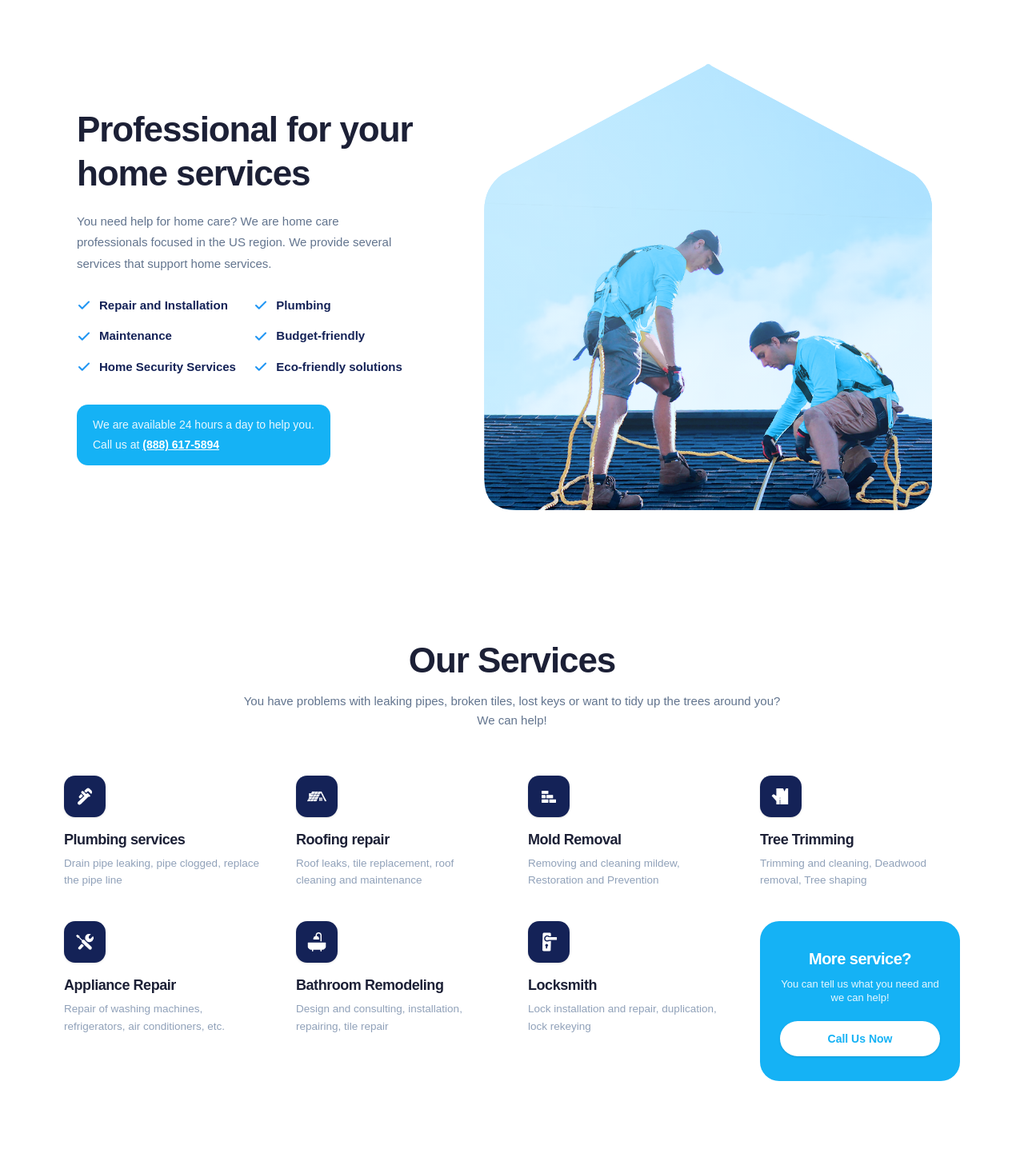
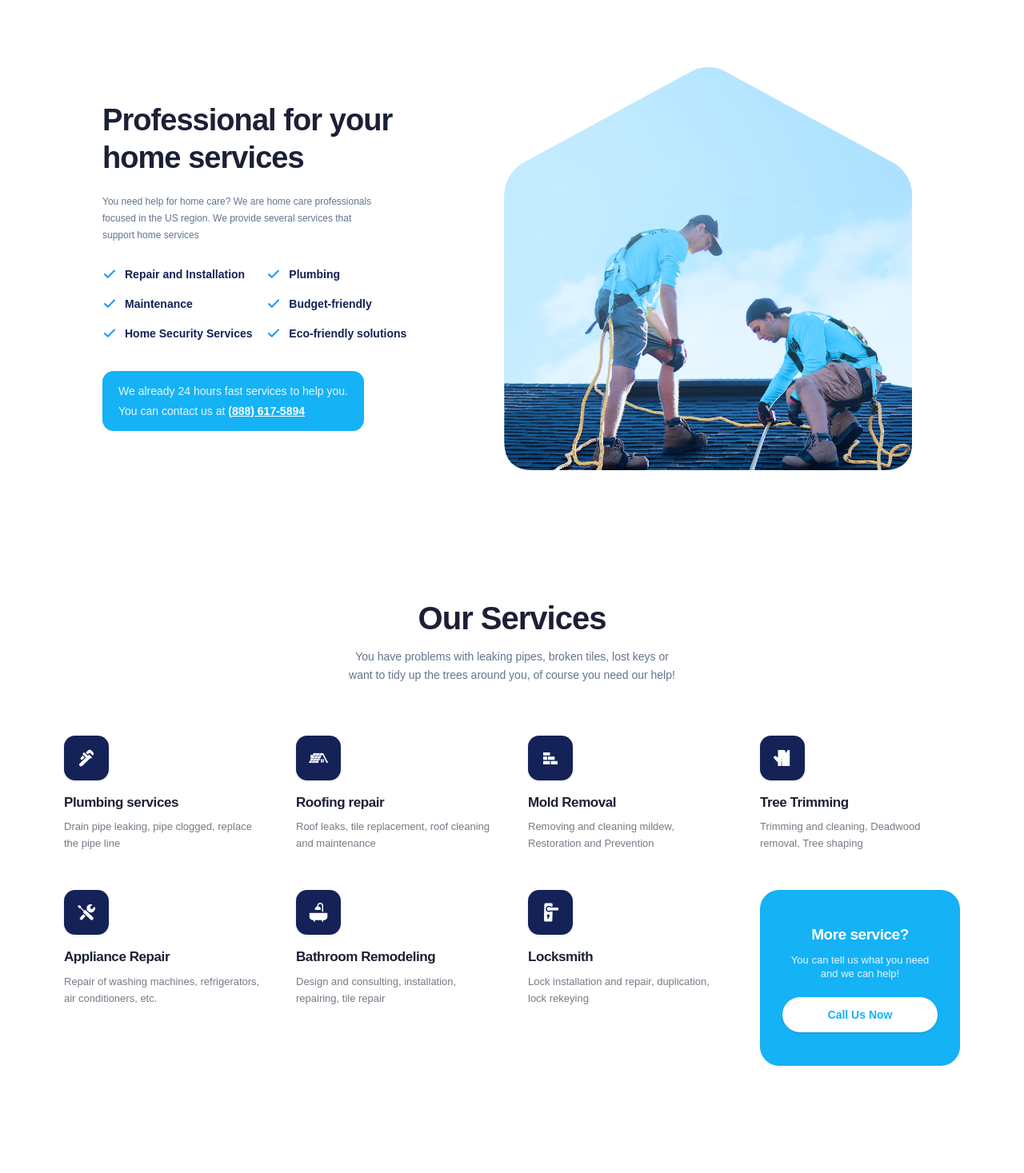
Before and after one commit to mahmoudaudi/Home_Services, a React (Vite) app: page / in a window 1280 px wide. Shown: the part 803-2270 px from the top of the page at 80% size. Built offline with nearby package versions, Linux system fonts and the light colour scheme.

Commit message:
fixing the design

```diff
--- a/src/App.jsx
+++ b/src/App.jsx
@@ -27,7 +27,7 @@ function SvgDefs() {
       <defs>
         {/* House-shaped polygon — used by ProfessionalServices */}
         <clipPath id="housePoly" clipPathUnits="objectBoundingBox">
-          <path d="M 0.493,0.008 Q 0.50,0.00 0.507,0.008 L 0.96,0.25 Q 1.00,0.28 1.00,0.33 L 1.00,0.93 Q 1.00,1.00 0.93,1.00 L 0.07,1.00 Q 0.00,1.00 0.00,0.93 L 0.00,0.33 Q 0.00,0.28 0.04,0.25 Z" />
+          <path d="M 0.456,0.024 Q 0.50,0.00 0.544,0.024 L 0.96,0.25 Q 1.00,0.28 1.00,0.33 L 1.00,0.93 Q 1.00,1.00 0.93,1.00 L 0.07,1.00 Q 0.00,1.00 0.00,0.93 L 0.00,0.33 Q 0.00,0.28 0.04,0.25 Z" />
         </clipPath>
 
         {/* Side-chamfer shape — used by BenefitsSection on desktop */}
--- a/src/components/sections/FaqSection.jsx
+++ b/src/components/sections/FaqSection.jsx
@@ -10,7 +10,7 @@ export default function FaqSection() {
       <div className="max-w-[1240px] w-full mx-auto grid grid-cols-1 lg:grid-cols-12 gap-10 md:gap-12 lg:gap-16 items-start">
 
         {/* Sticky heading */}
-        <div className="lg:col-span-5 lg:sticky lg:top-10 text-center lg:text-left">
+        <div className="lg:col-span-5 text-center lg:text-left">
           <h2 className="text-[26px] sm:text-[30px] md:text-[36px] lg:text-[48px] font-bold text-[#0F172A] leading-tight tracking-tight mb-4 md:mb-5">
             Frequently Asked Questions
           </h2>
--- a/src/components/sections/ProfessionalServices.jsx
+++ b/src/components/sections/ProfessionalServices.jsx
@@ -10,14 +10,14 @@ export default function ProfessionalServices() {
       <div className="max-w-[1280px] mx-auto flex flex-col-reverse gap-10 md:gap-14 lg:grid lg:grid-cols-[5fr_7fr] lg:gap-16 items-center">
 
         {/* Text content */}
-        <div className="flex flex-col">
-          <h2 className="text-[28px] sm:text-[34px] md:text-[38px] lg:text-[44px] font-extrabold leading-tight tracking-tight text-[#1C2036]">
+        <div className="flex flex-col lg:pl-8">
+          <h2 className="text-[26px] sm:text-[30px] md:text-[34px] lg:text-[38px] font-extrabold leading-tight tracking-tight text-[#1C2036]">
             Professional for your home services
           </h2>
 
-          <p className="mt-4 md:mt-5 text-slate-500 text-sm md:text-[15px] leading-[1.75] max-w-full lg:max-w-[400px]">
-            You need help for home care? We are home care professionals focused
-            in the US region. We provide several services that support home services.
+          <p className="mt-4 md:mt-5 text-slate-500 text-xs leading-[1.75]">
+            You need help for home care? We are home care professionals<br />
+            focused in the US region. We provide several services that <br />support home services
           </p>
 
           {/* Features — 1 col on xs, 2 cols from sm */}
@@ -29,10 +29,10 @@ export default function ProfessionalServices() {
 
           <div className="mt-7 md:mt-9 bg-[#15B2F5] py-3.5 px-5 rounded-[14px] w-full lg:w-fit">
             <p className="text-white/90 text-sm leading-relaxed">
-              We are available 24 hours a day to help you.
+              We already 24 hours fast services to help you.
             </p>
             <p className="text-white/90 text-sm leading-relaxed mt-0.5">
-              Call us at{" "}
+              You can contact us at{" "}
               <a href={CONTACT_PHONE_HREF} className="text-white font-bold underline">
                 {CONTACT_PHONE_DISPLAY}
               </a>
@@ -43,7 +43,7 @@ export default function ProfessionalServices() {
         {/* House-shaped image */}
         <div className="flex justify-center items-center w-full">
           <div
-            className="relative w-full aspect-square max-w-[340px] sm:max-w-[420px] md:max-w-[480px] lg:max-w-none lg:w-[560px] lg:h-[560px] overflow-hidden bg-[#bfe8ff]"
+            className="relative w-full aspect-square max-w-[310px] sm:max-w-[380px] md:max-w-[440px] lg:max-w-none lg:w-[510px] lg:h-[510px] overflow-hidden bg-[#bfe8ff]"
             style={{ clipPath: "url(#housePoly)" }}
           >
             <div className="absolute inset-0 z-[2] pointer-events-none bg-gradient-to-b from-[rgba(188,231,255,0.45)] to-transparent" />
--- a/src/components/sections/ServicesGrid.jsx
+++ b/src/components/sections/ServicesGrid.jsx
@@ -3,25 +3,23 @@ import { CONTACT_PHONE_HREF } from "@/constants/theme";
 
 export default function ServicesGrid() {
   return (
-    /* Removed min-h-screen — section height should be driven by content */
     <section id="services" className="bg-white py-16 px-5 sm:px-8 md:px-12 lg:py-20 lg:px-16 xl:px-20 select-none">
-      <div className="w-full max-w-7xl mx-auto">
+      <div className="w-full max-w-6xl mx-auto">
 
-        <div className="text-center max-w-2xl mx-auto mb-12 lg:mb-14">
-          <h2 className="text-[28px] sm:text-[32px] lg:text-[44px] font-bold tracking-tight text-[#1C2036] leading-tight">
+        <div className="text-center max-w-2xl mx-auto mb-14 lg:mb-16">
+          <h2 className="text-[26px] sm:text-[30px] lg:text-[40px] font-bold tracking-tight text-[#1C2036] leading-tight">
             Our Services
           </h2>
-          <p className="mt-3 text-slate-500 text-sm md:text-[15px] leading-relaxed">
-            You have problems with leaking pipes, broken tiles, lost keys or
-            want to tidy up the trees around you? We can help!
+          <p className="mt-3 text-slate-500 text-sm leading-relaxed">
+            You have problems with leaking pipes, broken tiles, lost keys or <br />want to tidy up the trees around you, of course you need our help!
           </p>
         </div>
 
-        <div className="grid grid-cols-1 sm:grid-cols-2 lg:grid-cols-4 gap-x-8 gap-y-10 xl:gap-x-10 items-start">
+        <div className="grid grid-cols-1 sm:grid-cols-2 lg:grid-cols-4 gap-x-10 gap-y-12 items-start">
 
           {SERVICES.map((service) => (
             <div key={service.title} className="flex flex-col items-start text-left w-full">
-              <div className="w-[52px] h-[52px] bg-[#142257] rounded-[14px] flex items-center justify-center mb-4 shadow-sm shrink-0">
+              <div className="w-[56px] h-[56px] bg-[#142257] rounded-[14px] flex items-center justify-center mb-4 shadow-sm shrink-0">
                 <img
                   src={service.icon}
                   alt=""
@@ -29,21 +27,21 @@ export default function ServicesGrid() {
                   className="w-6 h-6 object-contain brightness-0 invert"
                 />
               </div>
-              <h3 className="text-[17px] md:text-[18px] font-bold text-[#1C2036] mb-1.5 tracking-tight leading-snug">
+              <h3 className="text-[16px] md:text-[17px] font-bold text-[#1C2036] mb-2 tracking-tight leading-snug">
                 {service.title}
               </h3>
-              <p className="text-slate-400 text-[13px] md:text-[13.5px] leading-relaxed">
+              <p className="text-[#1C2036] opacity-60 text-[13px] leading-relaxed">
                 {service.description}
               </p>
             </div>
           ))}
 
           {/* CTA card */}
-          <div className="bg-[#15B2F5] rounded-[24px] p-8 sm:p-6 flex flex-col items-center justify-center text-center w-full min-h-[200px]">
-            <h3 className="text-white text-[20px] font-bold tracking-tight mb-2">
+          <div className="bg-[#15B2F5] rounded-[24px] p-7 flex flex-col items-center justify-center text-center w-full min-h-[220px]">
+            <h3 className="text-white text-[19px] font-bold tracking-tight mb-2">
               More service?
             </h3>
-            <p className="text-white/90 text-[13px] leading-snug mb-5 max-w-[200px]">
+            <p className="text-white/90 text-[13px] leading-snug mb-5 max-w-[190px]">
               You can tell us what you need and we can help!
             </p>
             <a
--- a/src/components/ui/CheckItem.jsx
+++ b/src/components/ui/CheckItem.jsx
@@ -18,7 +18,7 @@ export default function CheckItem({ children, color = "#2196F3", textColor = "#1
           strokeLinejoin="round"
         />
       </svg>
-      <span style={{ fontSize: "15px", fontWeight: 700, color: textColor }}>
+      <span style={{ fontSize: "14px", fontWeight: 700, color: textColor, fontFamily: "var(--font-sans)" }}>
         {children}
       </span>
     </div>
```
